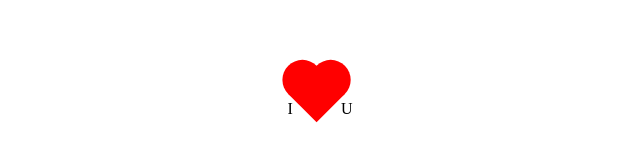
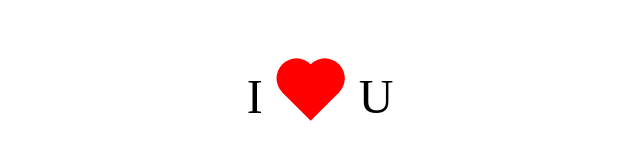
Before and after one commit to stoikal/heart-commits, a plain HTML site: page index.html in a window 1280 px wide. Shown: the part 304-466 px from the top of the page, without its empty margins (320-960 px from the left). Drawn offline with Linux system fonts and the light colour scheme.

Commit message:
make text bigger

```diff
--- a/index.html
+++ b/index.html
@@ -44,6 +44,11 @@
       left: 20px;
       width: 40px;
     }
+
+    span {
+      font-size: 48px;
+      margin: 0 24px;
+    }
   </style>
   <title>♥♥♥</title>
 </head>
```
